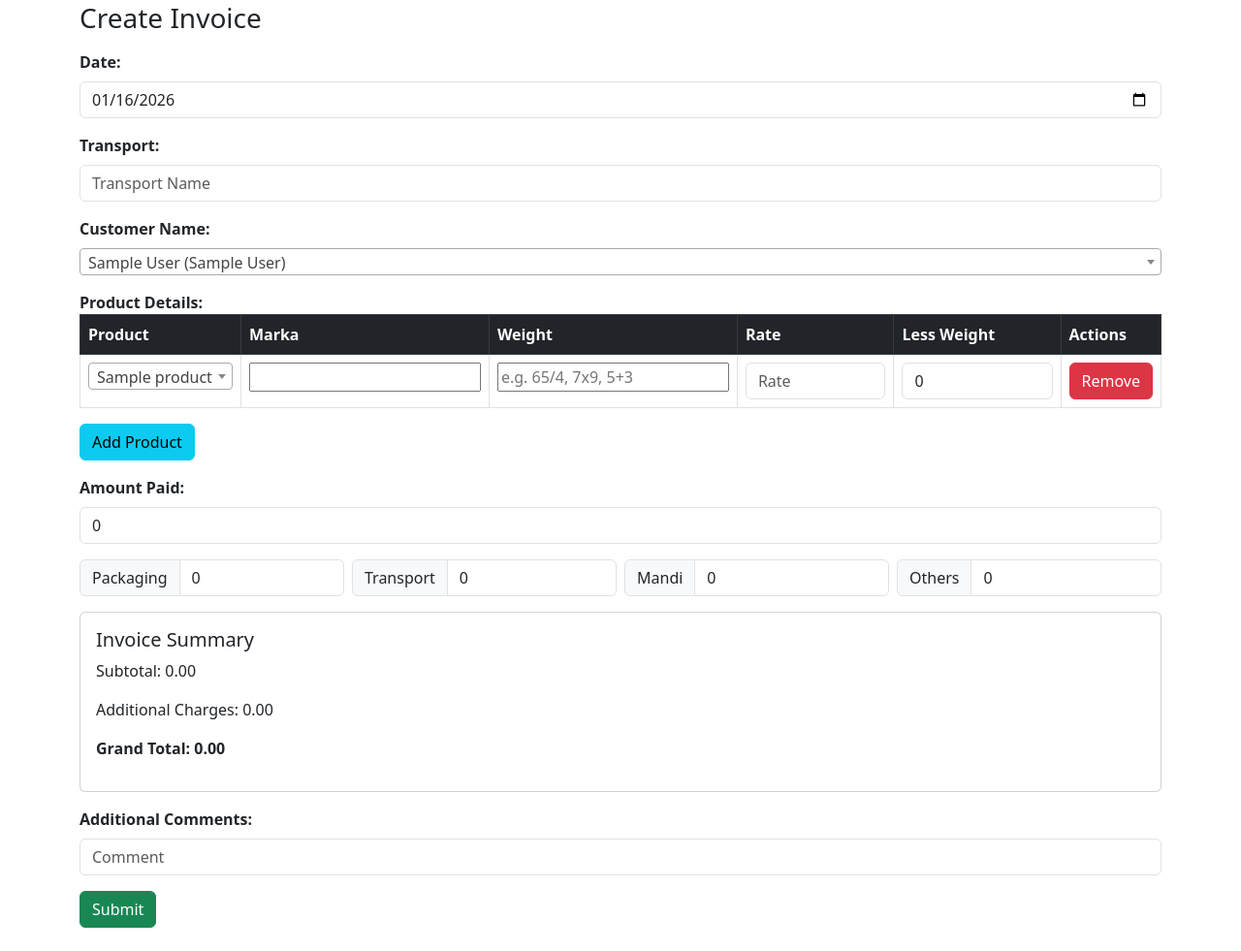
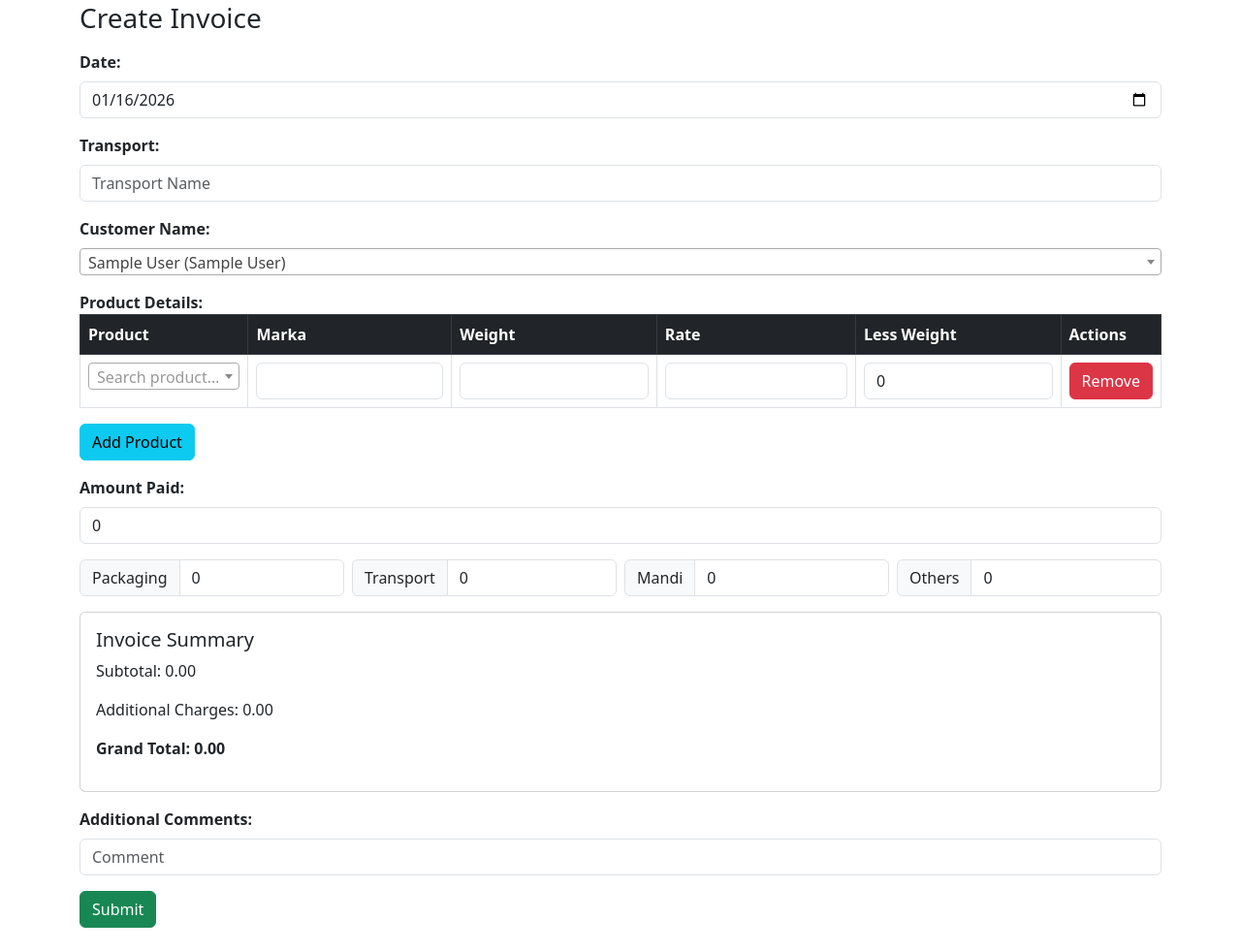
Before and after one commit to vaishalipabreja/inventory-billing, a Flask app: page /invoice in a window 1280 px wide. Shown: the part 112-1093 px from the top of the page at 97% size. Run offline with Flask 3, Linux system fonts and the light colour scheme; tables that the repository leaves empty hold one stand-in row (values such as "Sample post").

Commit message:
adding files

```diff
--- a/inventory-billing-system/inventory/templates/invoice.jinja
+++ b/inventory-billing-system/inventory/templates/invoice.jinja
@@ -110,20 +110,51 @@ $(document).on('click', '.removeProduct', function() {
 $(document).ready(function() {
     $('.select2').select2({ width: '100%' });
 
-    function addProductRow() {
-        const products = `{% for product in products %}<option>{{product[1]}}</option>{% endfor %}`;
-        const row = `<tr>
-            <td><select name="product_name" class="form-control select2" required>${products}</select></td>
-            <td><input type="text" name="marka" class="marka" placeholder=""></td>
-            <td><input type="text" name="weight_str" class="weight-input" placeholder="e.g. 65/4, 7x9, 5+3" required></td>
-            <td><input type="number" step="0.01" name="unit_price" class="form-control" placeholder="Rate" required></td>
-            <td><input type="number" step="0.01" name="less_price" class="form-control" value="0" required></td>
+function addProductRow() {
+    const products = `
+        <option value=""></option>
+        {% for product in products %}
+        <option value="{{ product[1] }}">{{ product[1] }}</option>
+        {% endfor %}
+    `;
+
+    const rowHtml = `
+        <tr>
+            <td>
+                <select name="product_name" class="form-control product-select" required>
+                    ${products}
+                </select>
+            </td>
+            <td><input type="text" name="marka" class="form-control"></td>
+            <td><input type="text" name="weight_str" class="form-control" required></td>
+            <td><input type="number" step="0.01" name="unit_price" class="form-control" required></td>
+            <td><input type="number" step="0.01" name="less_price" class="form-control" value="0"></td>
             <td><button type="button" class="btn btn-danger removeProduct">Remove</button></td>
-        </tr>`;
-        $('#invoice-items tbody').append(row);
-        $('.select2').select2({ width: '100%' });
-        updateTotals();
-    }
+        </tr>
+    `;
+
+    const $row = $(rowHtml);
+    $('#invoice-items tbody').append($row);
+
+    const $select = $row.find('.product-select');
+
+    $select.select2({
+        width: '100%',
+        placeholder: 'Search product…',
+        allowClear: true,
+        dropdownParent: $('#invoice')
+    });
+
+    // 🔑 WHEN TAB FOCUSES THE FIELD → OPEN + FOCUS SEARCH
+    $select.on('select2:open', function () {
+        setTimeout(() => {
+            document.querySelector('.select2-search__field')?.focus();
+        }, 0);
+    });
+}
+
+
+
 
     $('#addProduct').click(addProductRow);
     addProductRow(); // initial row
@@ -214,6 +245,25 @@ $(document).ready(function () {
     updateTotals();
 });
 
+$('#customer_name').select2({
+    width: '100%',
+    placeholder: 'Search customer…'
+});
+
+$(document).on('focus', '.select2-selection', function () {
+    const $select = $(this).closest('.select2-container').prev('select');
+    if ($select.length && !$select.select2('isOpen')) {
+        $select.select2('open');
+    }
+});
+
+
+// 🔑 When opened → focus search box
+$(document).on('select2:open', function () {
+    setTimeout(() => {
+        document.querySelector('.select2-search__field')?.focus();
+    }, 0);
+});
 
 </script>
 {% endblock %}
```
